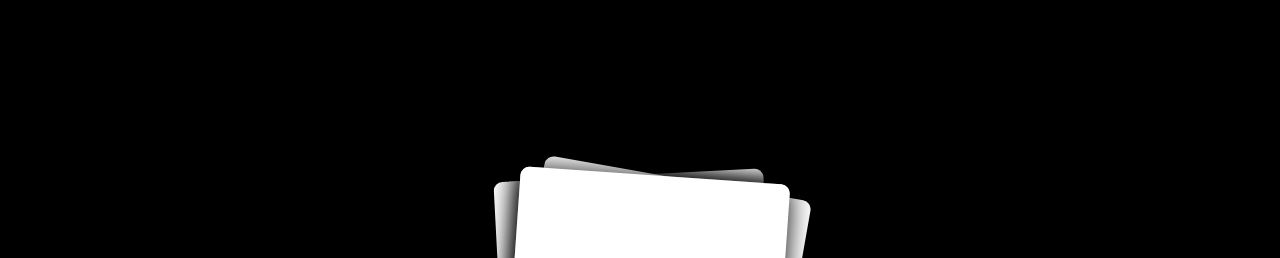
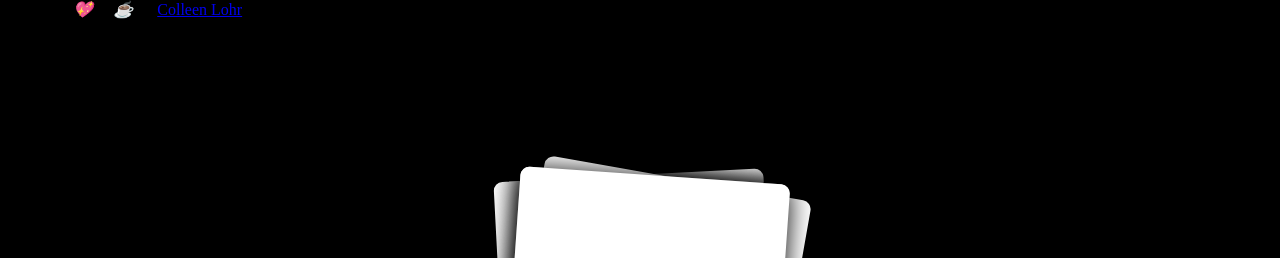
Before and after one commit to cmlohr/Click-Responsive-Shuffling-Tarot-Cards-w-GSAP, a plain HTML site: page docs/index.html in a window 1280 px wide. Shown: the top 258 px of the page. Drawn offline with nearby package versions, Linux system fonts and the light colour scheme.

Commit message:
Added author footer

```diff
--- a/docs/index.html
+++ b/docs/index.html
@@ -38,11 +38,19 @@
 <!--   <h1>Click to Shuffle</h1> -->
 </div>
 
-<!-- sm btns -->
+    <!-- twitter btn -->
 <a href="https://twitter.com/cmlohr"><button class="twitter-btn"><i class="fab fa-twitter"></i></button></a>
 
+    <!-- made with love footer -->
+<div class="made-with-love">
+  Made with <i id="heart">💖</i> & <i id="coffee">☕</i> by
+  <a href="https://github.com/cmlohr">Colleen Lohr</a>
+</div>
+
+    <!-- linkedin btn -->
 <a href="https://www.linkedin.com/in/cmlohr/"><button class="in-btn"><i class="fab fa-linkedin-in"></i></button></a>
 
+    <!-- script src -->
     <script src="script.js"></script>
   </body>
 </html>
```
